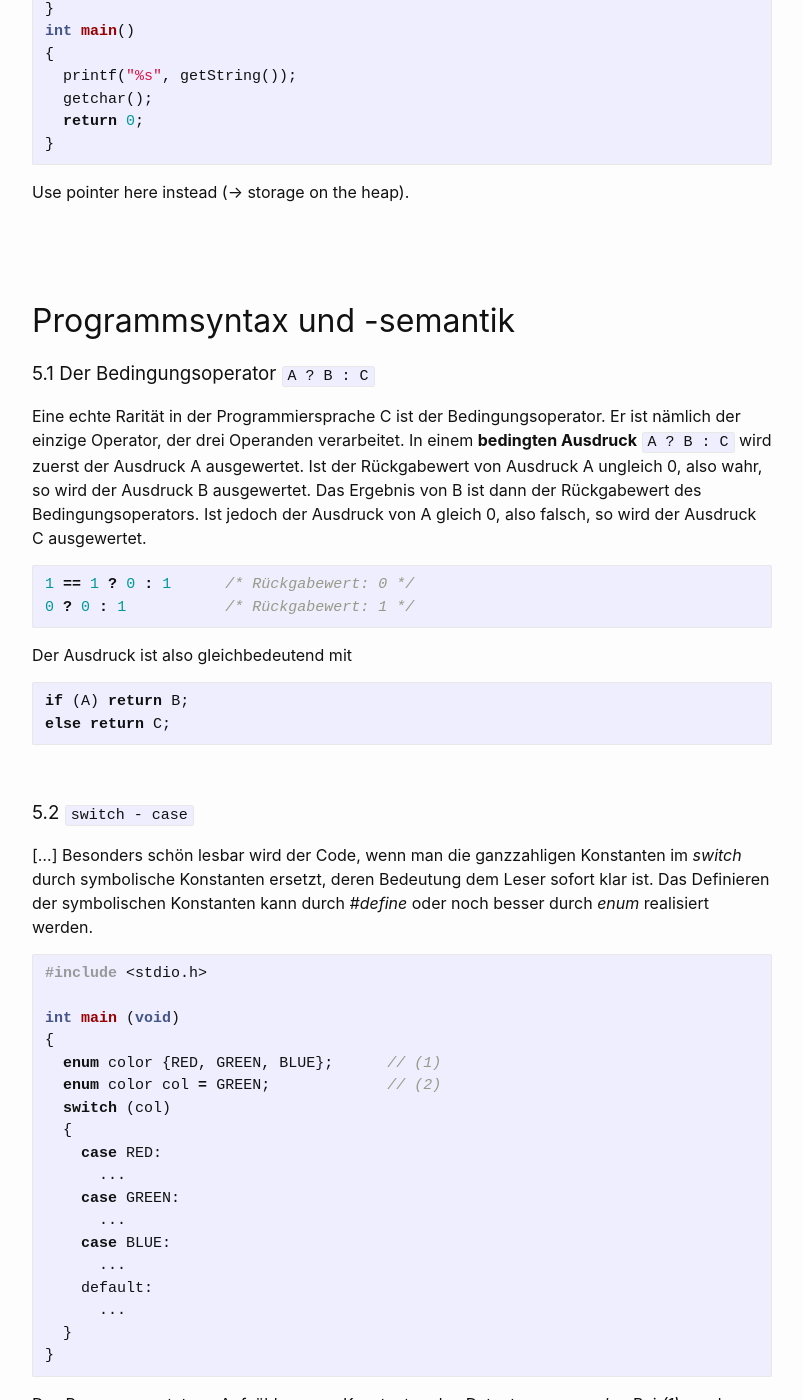
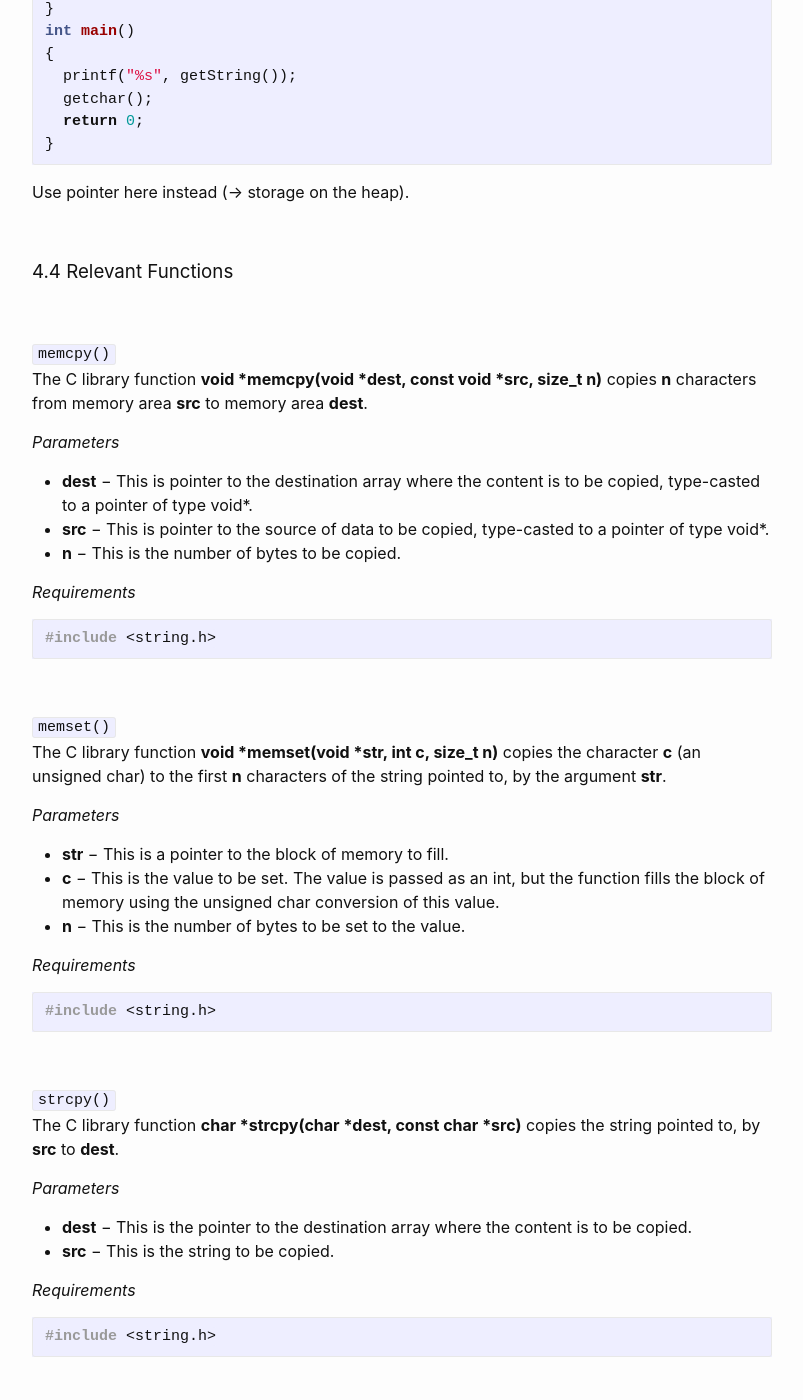
Before and after one commit to Hautaklyttn/progDocs, a Jekyll site: the page built from docs/articles/c_cpp.md, in a window 1280 px wide and 1400 px high, scrolled down 58509 px. Shown: the whole window, without its empty margins (238-1041 px from the left). Built offline with Jekyll 4.4.1, drawn with Linux system fonts in a browser that asks for light colours; some of the changed text lies outside the part shown.

Commit message:
Update c_cpp.md

````diff
--- a/docs/articles/c_cpp.md
+++ b/docs/articles/c_cpp.md
@@ -2025,6 +2025,102 @@ Use pointer here instead (&rarr; storage on the heap).
 
 &nbsp;
 
+<a name="ch4-4"></a>
+### 4.4 Relevant Functions
+
+&nbsp;
+
+<a name="ch4-1-1"></a>
+`memcpy()`
+The C library function **void \*memcpy(void \*dest, const void \*src, size_t n)** copies **n** characters from memory area **src** to memory area **dest**.
+
+*Parameters*
+- **dest** − This is pointer to the destination array where the content is to be copied, type-casted to a pointer of type void*.
+- **src** − This is pointer to the source of data to be copied, type-casted to a pointer of type void*.
+- **n** − This is the number of bytes to be copied.
+
+*Requirements*
+```c
+#include <string.h>
+```
+
+&nbsp;
+
+<a name="ch4-1-2"></a>
+`memset()`
+The C library function **void \*memset(void \*str, int c, size_t n)** copies the character **c** (an unsigned char) to the first **n** characters of the string pointed to, by the argument **str**.
+
+*Parameters*
+- **str** − This is a pointer to the block of memory to fill.
+- **c** − This is the value to be set. The value is passed as an int, but the function fills the block of memory using the unsigned char conversion of this value.
+- **n** − This is the number of bytes to be set to the value.
+
+*Requirements*
+```c
+#include <string.h>
+```
+
+&nbsp;
+
+<a name="ch4-1-3"></a>
+`strcpy()`
+The C library function **char \*strcpy(char \*dest, const char \*src)** copies the string pointed to, by **src** to **dest**.
+
+*Parameters*
+- **dest** − This is the pointer to the destination array where the content is to be copied.
+- **src** − This is the string to be copied.
+
+*Requirements*
+```c
+#include <string.h>
+```
+
+&nbsp;
+
+<a name="ch4-1-4"></a>
+`strcmp()`
+The C library function **int strcmp(const char \*str1, const char \*str2)** compares the string pointed to, by **str1** to the string pointed to by **str2**.
+
+*Parameters*
+- **src1** − This is the first string to be compared.
+- **src2** − This is the second string to be compared.
+
+*Requirements*
+```c
+#include <string.h>
+```
+
+&nbsp;
+
+<a name="ch4-1-5"></a>
+`strcat()`
+The C library function **char \*strcat(char \*dest, const char \*src)** appends the string pointed to by **src** to the end of the string pointed to by **dest**.
+
+*Parameters*
+- **dest** − This is pointer to the destination array, which should contain a C string, and should be large enough to contain the concatenated resulting string.
+- **src** − This is the string to be appended. This should not overlap the destination.
+
+*Requirements*
+```c
+#include <string.h>
+```
+
+&nbsp;
+
+<a name="ch4-1-6"></a>
+`strlen()`
+The C library function **size_t strlen(const char \*str)** computes the length of the string **str** up to, but not including the terminating null character.
+
+*Parameters*
+- **src** − This is the string whose length is to be found.
+
+*Requirements*
+```c
+#include <string.h>
+```
+
+&nbsp;
+
 &nbsp;
 
 # Programmsyntax und -semantik
````
